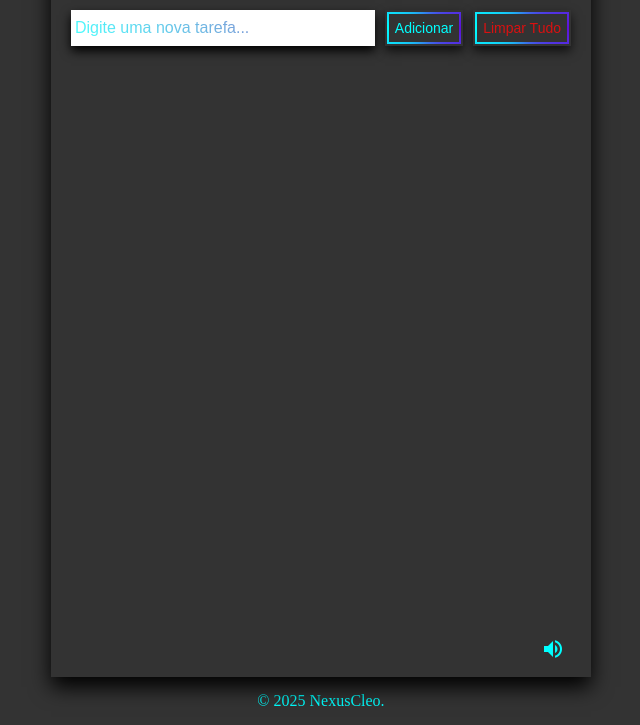
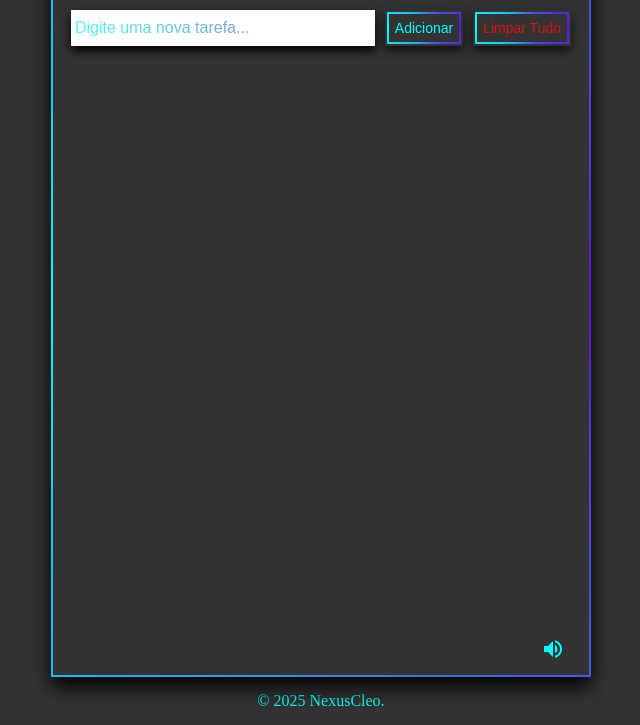
Before and after one commit to nexuscleo-commits/ToDoList, a plain HTML site: page index.html in a window 1280 px wide. Shown: the part 75-800 px from the top of the page, without its empty margins (319-959 px from the left). Drawn offline with Linux system fonts and the light colour scheme.

Commit message:
modified: style.css para adiconar cor em movimento

```diff
--- a/style.css
+++ b/style.css
@@ -28,8 +28,25 @@ body {
 }
 
 .container::before {
-    width: 400vmin;
-    height: 400vmin;
+    content: '';
+    position: absolute;
+    top: 50%;
+    left: 50%;
+    transform: translate(-50%, -50%);
+    width: 170%;
+    height: 170%;
+    background: conic-gradient(#5f11dd, #00ffff, #5f11dd);
+    animation: rotate-gradient 4s linear infinite;
+    z-index: -2;
+}
+
+.container::after {
+    content: '';
+    position: absolute;
+    inset: 2px;
+    background-color: #333;
+    border-radius: 0px;
+    z-index: -1;
 }
 
 
```
